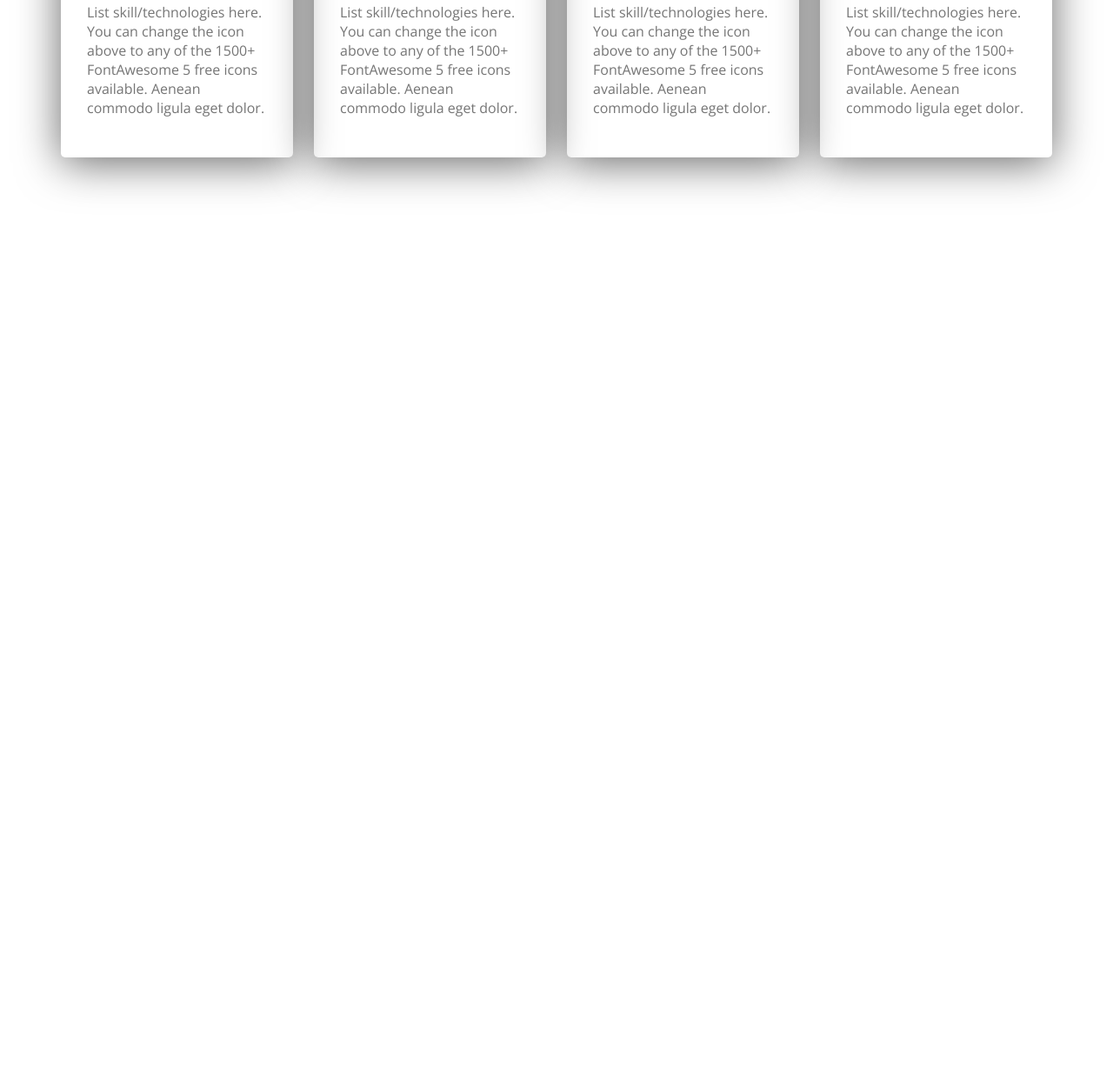
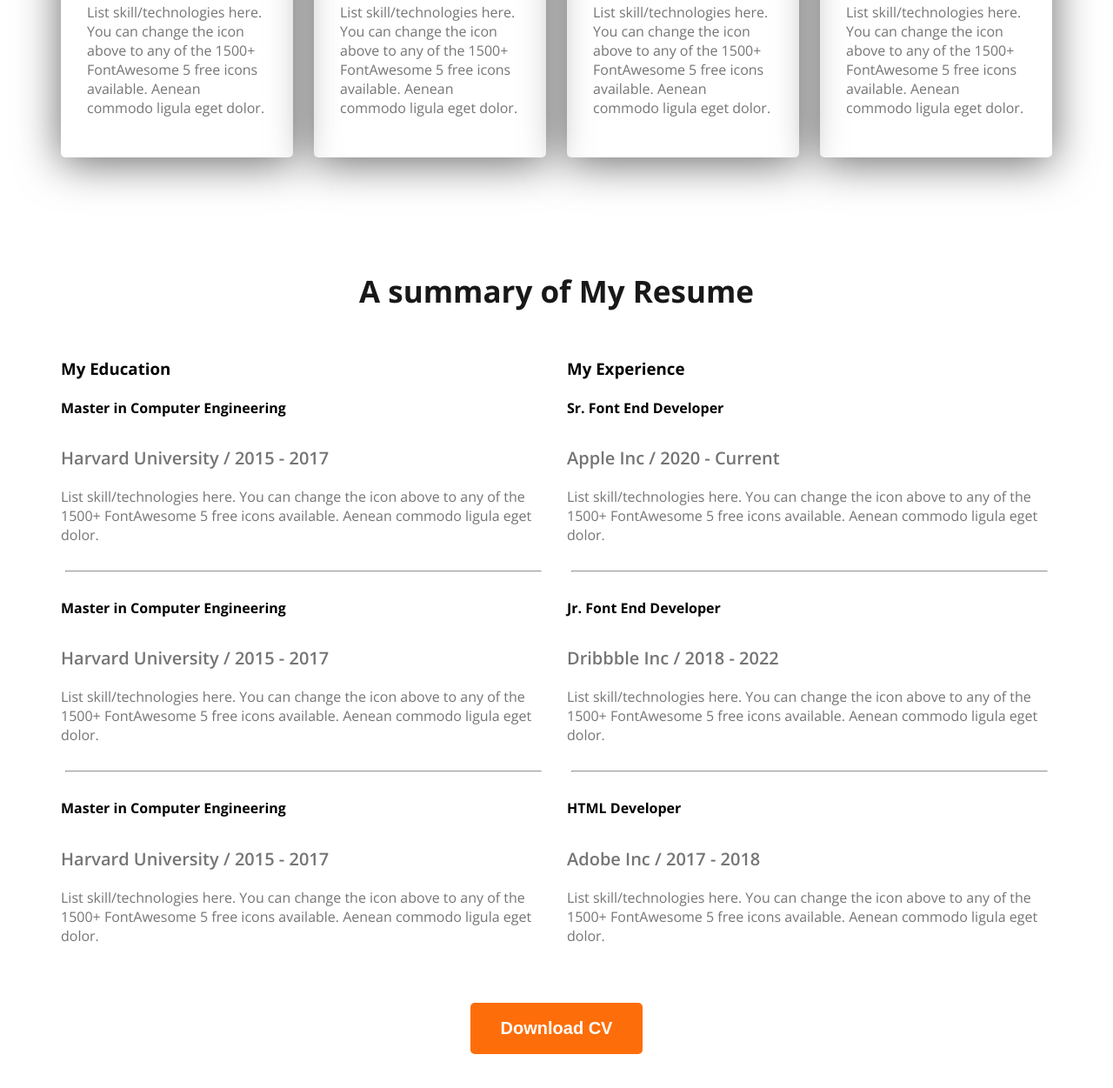
Before and after one commit to md-zeon/developer-portfolio, a plain HTML site: page index.html in a window 1280 px wide. Shown: the part 2124-3375 px from the top of the page at 87% size. Before the commit the page ends 2435 px from the top, so only its background shows below. Drawn offline with nearby package versions, Linux system fonts and the light colour scheme.

Commit message:
Added Resume And Experience Section and styles

```diff
--- a/index.html
+++ b/index.html
@@ -78,6 +78,62 @@
                 </div>
             </div>
          </section>
+
+         <section class="resume">
+            <h3 class="section-title text-center">A summary of My Resume</h3>
+
+            <div class="resume-container">
+                <div class="resume-column">
+                    <h3 class="resume-column-title">My Education</h3>
+                    <div class="experience">
+                        <h4 class="experience-title">Master in Computer Engineering</h4>
+                        <h5 class="experience-sub-title">Harvard University / 2015 - 2017</h5>
+                        <p class="experience-description">List skill/technologies here. You can change the icon above
+                            to any of the 1500+ FontAwesome 5 free icons available. Aenean commodo ligula eget dolor.</p>
+                    </div>
+                    <hr>
+                    <div class="experience">
+                        <h4 class="experience-title">Master in Computer Engineering</h4>
+                        <h5 class="experience-sub-title">Harvard University / 2015 - 2017</h5>
+                        <p class="experience-description">List skill/technologies here. You can change the icon above
+                            to any of the 1500+ FontAwesome 5 free icons available. Aenean commodo ligula eget dolor.</p>
+                    </div>
+                    <hr>
+                    <div class="experience">
+                        <h4 class="experience-title">Master in Computer Engineering</h4>
+                        <h5 class="experience-sub-title">Harvard University / 2015 - 2017</h5>
+                        <p class="experience-description">List skill/technologies here. You can change the icon above
+                            to any of the 1500+ FontAwesome 5 free icons available. Aenean commodo ligula eget dolor.</p>
+                    </div>
+                </div>
+                <div class="resume-column">
+                    <h3 class="resume-column-title">My Experience</h3>
+                    <div class="experience">
+                        <h4 class="experience-title">Sr. Font End Developer</h4>
+                        <h5 class="experience-sub-title">Apple Inc / 2020 - Current</h5>
+                        <p class="experience-description">List skill/technologies here. You can change the icon above
+                            to any of the 1500+ FontAwesome 5 free icons available. Aenean commodo ligula eget dolor.</p>
+                    </div>
+                    <hr>
+                    <div class="experience">
+                        <h4 class="experience-title">Jr. Font End Developer</h4>
+                        <h5 class="experience-sub-title">Dribbble Inc / 2018 - 2022</h5>
+                        <p class="experience-description">List skill/technologies here. You can change the icon above
+                            to any of the 1500+ FontAwesome 5 free icons available. Aenean commodo ligula eget dolor.</p>
+                    </div>
+                    <hr>
+                    <div class="experience">
+                        <h4 class="experience-title">HTML Developer</h4>
+                        <h5 class="experience-sub-title">Adobe Inc / 2017 - 2018</h5>
+                        <p class="experience-description">List skill/technologies here. You can change the icon above
+                            to any of the 1500+ FontAwesome 5 free icons available. Aenean commodo ligula eget dolor.</p>
+                    </div>
+                </div>
+            </div>
+            <div class="text-center resume-download-container">
+                <button class="btn-primary">Download CV</button>
+            </div>
+         </section>
     </main>
     <footer>
 
--- a/styles/portfolio.css
+++ b/styles/portfolio.css
@@ -176,3 +176,30 @@ main section {
 .skill-description {
     color: #757575;
 }
+
+
+/* Resume Section Styles */
+
+.resume-container {
+    display: flex;
+    gap: 24px;
+
+}
+
+.experience-sub-title {
+    font-size: 20px;
+    font-weight: 600;
+    margin-bottom: 20px;
+}
+
+.experience-description, .experience-sub-title {
+    color: #757575;
+}
+
+.resume hr {
+    margin: 30px 5px;
+}
+
+.resume-download-container {
+    margin-top: 50px;
+}
```
